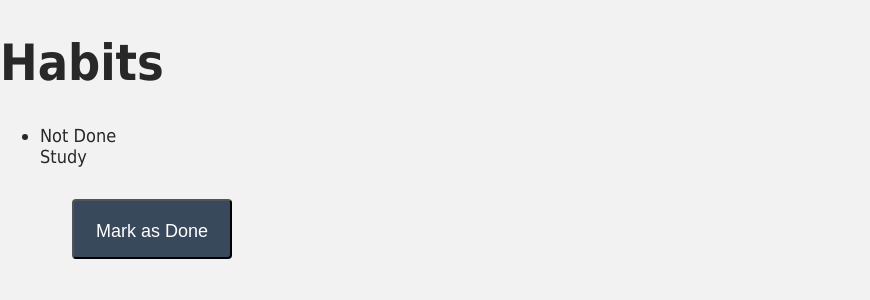
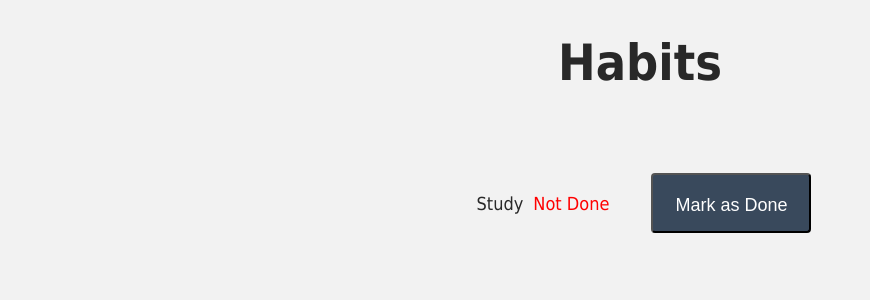
Before and after one commit to priyasharma27021992/valentine-of-miss-techie, a Vue app: page / in a window 1280 px wide. Shown: the top 300 px of the page, without its empty margins (0-870 px from the left). Built offline with nearby package versions, Linux system fonts and the light colour scheme.

Commit message:
added child components

```diff
--- a/src/App.vue
+++ b/src/App.vue
@@ -1,5 +1,6 @@
 <script setup lang="ts">
 import { ref } from 'vue';
+import Habit from './components/Habit.vue';
 const habits = ref([{ id: 1, name: 'Study', done: false }]);
 
 const markHabitDone = (id: number) => {
@@ -11,22 +12,21 @@ const markHabitDone = (id: number) => {
 </script>
 
 <template>
-	<main>
+	<main
+		style="
+			display: flex;
+			flex-direction: column;
+			justify-content: center;
+			align-items: center;
+		">
 		<h1>Habits</h1>
-		<ul>
-			<li
+		<ol>
+			<Habit
 				v-for="habit in habits"
-				:key="habit.id">
-				<div v-if="habit.done">Done</div>
-				<div v-else>Not Done</div>
-				<div>{{ habit.name }}</div>
-				<button
-					:disabled="habit.done"
-					@click="markHabitDone(habit.id)">
-					Mark as Done
-				</button>
-			</li>
-		</ul>
+				:key="habit.id"
+				:habit="habit"
+				@markHabitDone="markHabitDone(habit.id)" />
+		</ol>
 	</main>
 </template>
 
--- /dev/null
+++ b/src/components/Habit.vue
@@ -0,0 +1,26 @@
+<script setup lang="ts">
+defineProps(['habit']);
+defineEmits(['markHabitDone']);
+</script>
+
+<template>
+	<li
+		style="display: flex; flex-direction: row; gap: 10px; align-items: center">
+		<div>{{ habit.name }}</div>
+		<div
+			v-if="habit.done"
+			style="color: green">
+			Done
+		</div>
+		<div
+			v-else
+			style="color: red">
+			Not Done
+		</div>
+		<button
+			:disabled="habit.done"
+			@click="$emit('markHabitDone')">
+			Mark as Done
+		</button>
+	</li>
+</template>
```
